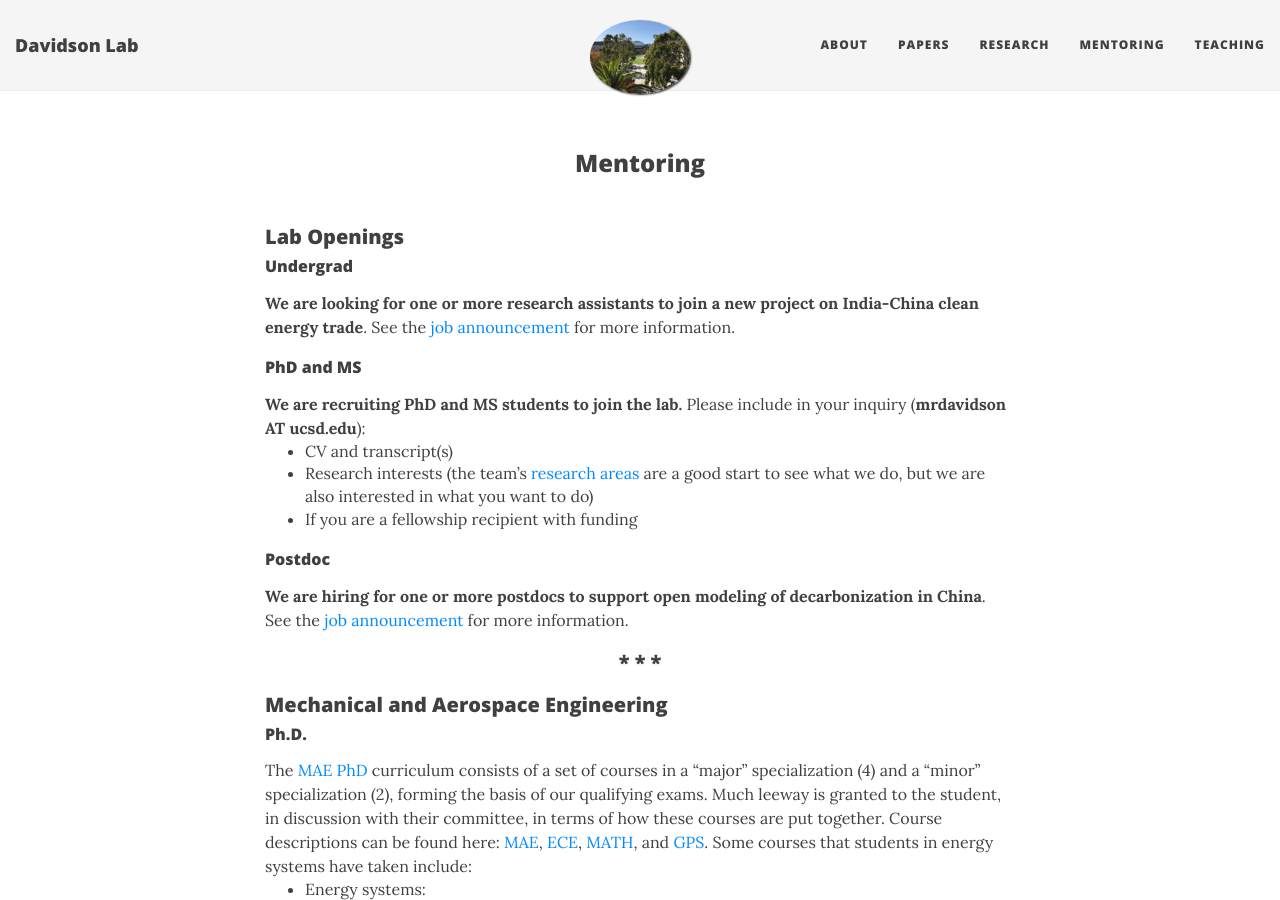
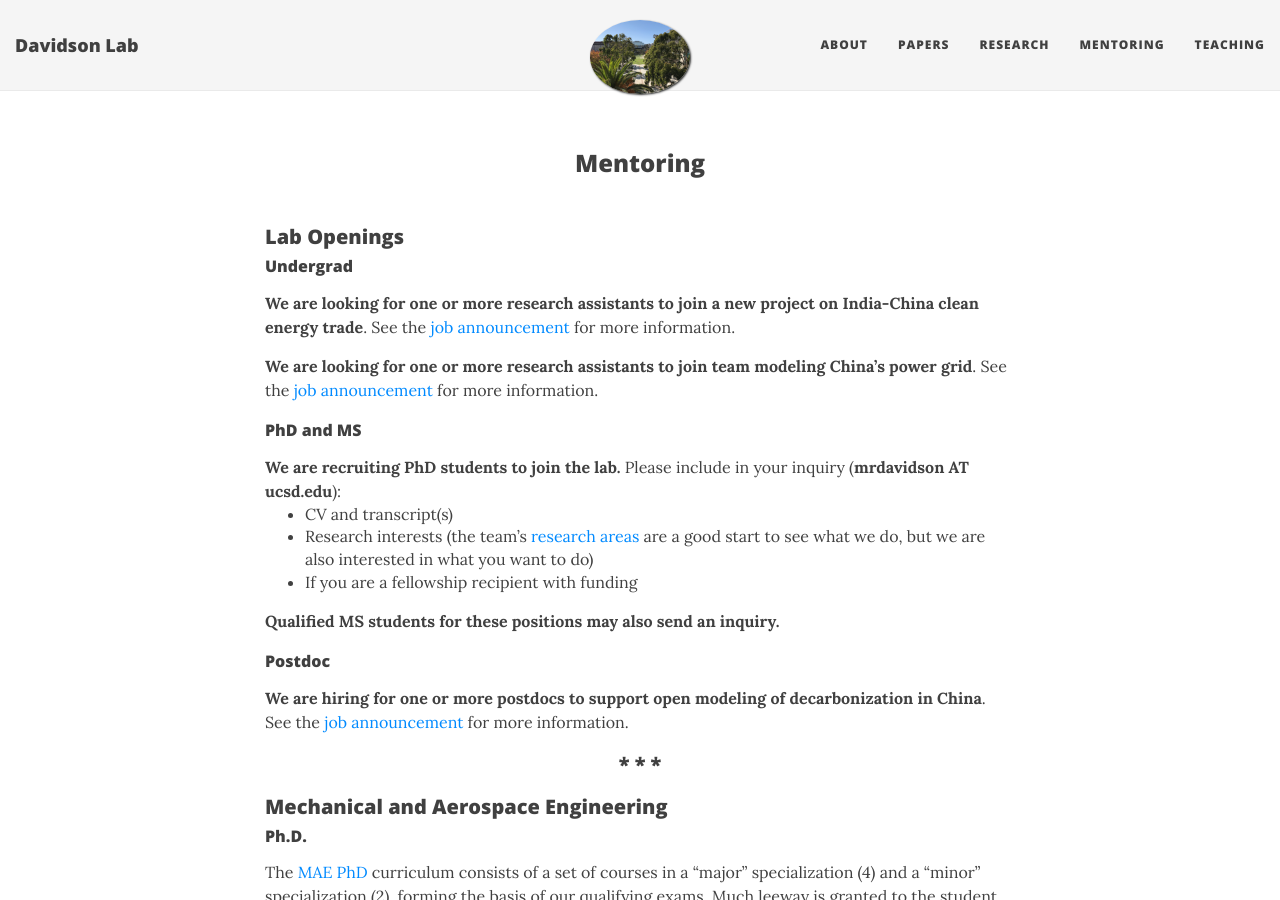
Before and after one commit to east-winds/east-winds.github.io, a Jekyll site: the page built from mentoring.md, in a window 1280 px wide and 900 px high. Built offline with Jekyll 4.4.1, drawn with Linux system fonts in a browser that asks for light colours; nearby versions of some CDN libraries.

Commit message:
Mentoring

```diff
--- a/mentoring.md
+++ b/mentoring.md
@@ -10,12 +10,17 @@ image: /img/ucsd_campus_small.png
 #### Undergrad
 **We are looking for one or more research assistants to join a new project on India-China clean energy trade**. See the [job announcement](/2023-09-19-researcher-china-india-clean-energy-trade/) for more information.
 
+**We are looking for one or more research assistants to join team modeling China's power grid**. See the [job announcement](/2023-09-25-researcher-power-grid/) for more information.
+
 #### PhD and MS
-**We are recruiting PhD and MS students to join the lab.** Please include in your inquiry (**{{ site.author.email }}**):
+**We are recruiting PhD students to join the lab.** Please include in your inquiry (**{{ site.author.email }}**):
 
 - CV and transcript(s)
 - Research interests (the team's [research areas](/research/) are a good start to see what we do, but we are also interested in what you want to do)
 - If you are a fellowship recipient with funding
+
+**Qualified MS students for these positions may also send an inquiry.**
+
 
 #### Postdoc
 **We are hiring for one or more postdocs to support open modeling of decarbonization in China**. See the [job announcement](/2022-11-06-postdoc-open-modeling-decarbonization-china/) for more information.
```
